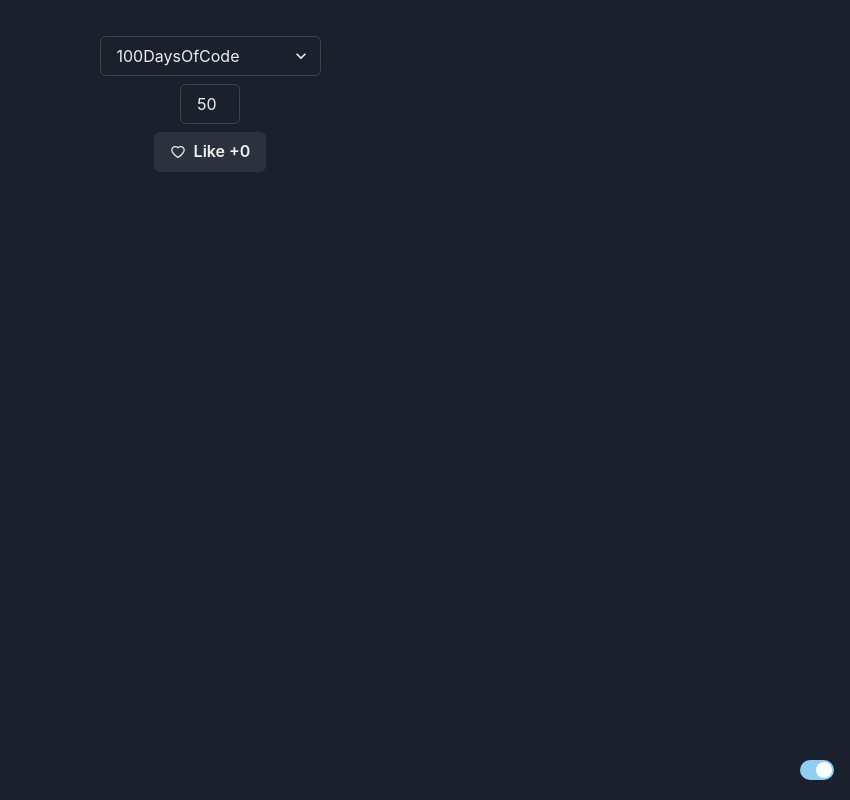
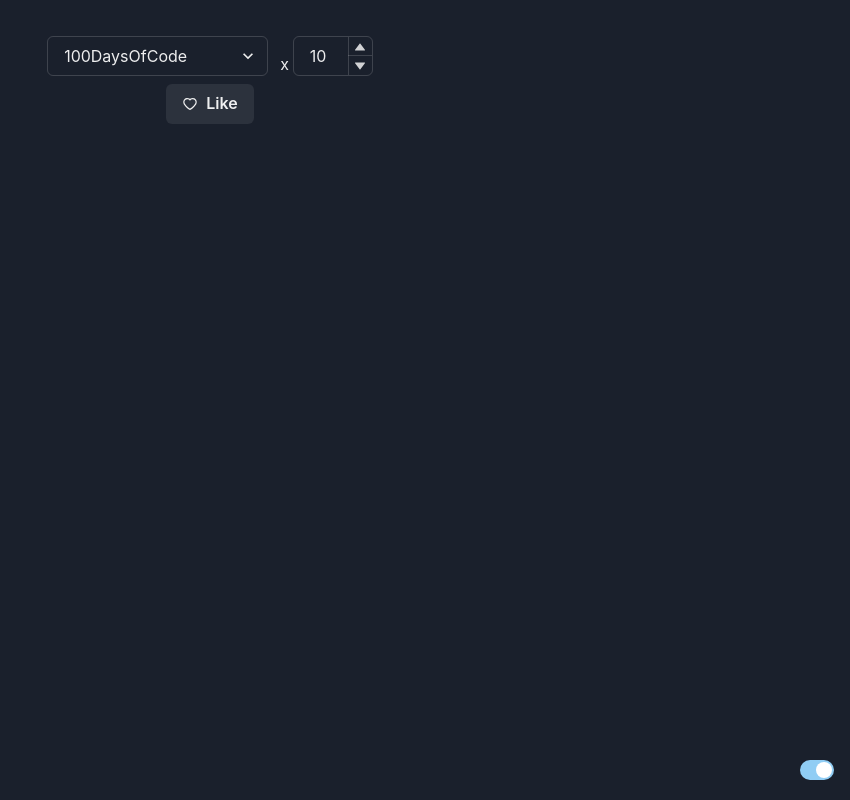
Before and after one commit to relaxedleaf/ClickToLikeTweets, a Next.js app: page / in a window 1280 px wide. Both pictures are taken after a click on the label 1247 px from the left and 770 px from the top of the page. Shown: the whole page, without its empty margins (430-1280 px from the left). Built offline with nearby package versions, Linux system fonts and the light colour scheme.

Commit message:
Implemented bulk mode

```diff
--- a/pages/index.tsx
+++ b/pages/index.tsx
@@ -10,6 +10,11 @@ import {
 	FormControl,
 	FormLabel,
 	Input,
+	NumberDecrementStepper,
+	NumberIncrementStepper,
+	NumberInput,
+	NumberInputField,
+	NumberInputStepper,
 	Select,
 	Stack,
 	StackDivider,
@@ -57,6 +62,7 @@ const Home = () => {
 	const prevNextToken = useRef(nextToken);
 	const toast = useToast();
 	const [clickMode, setClickMode] = useState<boolean>(true);
+	const [bulkLikeCount, setBulkLikeCount] = useState(10);
 
 	const handleLikeModeToggle = useCallback(() => {
 		setClickMode(!clickMode);
@@ -67,9 +73,13 @@ const Home = () => {
 			setQuery(evt.target.value);
 		}, []);
 
-	const handleLike = useCallback(() => {
+	const handleLikeBtnClick = useCallback(() => {
+		if (clickMode) {
 			setLikeCount(likeCount + 1);
-	}, [likeCount]);
+		} else {
+			handleApiCall({ count: bulkLikeCount });
+		}
+	}, [likeCount, bulkLikeCount, clickMode]);
 
 	useEffect(() => {
 		if (btnRef.current) {
@@ -77,38 +87,20 @@ const Home = () => {
 		}
 	}, [likedTweets]);
 
-	useMountedEffect(() => {
-		if (
-			query !== prevQuery.current ||
-			nextToken !== prevNextToken.current
-		) {
-			prevQuery.current = query;
-			prevNextToken.current = nextToken;
-			return;
-		}
-
-		const count = debouncedLikeCount - prevLikeCount.current;
-		if (count <= 0) {
-			return;
-		}
-
+	const handleApiCall = useCallback(
+		({ count }: { count: number }) => {
+			console.log(count);
 			const cloned = structuredClone(likedTweets);
-
-		let mounted = true;
-
-		//Make API Call
 			like({
 				query,
 				count,
 				nextToken,
 			})
 				.then((tweetsResponse) => {
-				if (mounted) {
 					setNextToken(tweetsResponse.nextToken);
 
 					//TODO: Maybe need to deal with duplicates idk
 					setLikedTweets([...cloned, ...tweetsResponse.tweets]);
-				}
 				})
 				.catch((err: AxiosError) => {
 					const data = err.response?.data as any;
@@ -122,13 +114,28 @@ const Home = () => {
 					}
 					console.log(err);
 				});
+		},
+		[likedTweets, query, nextToken]
+	);
+
+	useMountedEffect(() => {
+		if (
+			query !== prevQuery.current ||
+			nextToken !== prevNextToken.current
+		) {
+			prevQuery.current = query;
+			prevNextToken.current = nextToken;
+			return;
+		}
+		const count = debouncedLikeCount - prevLikeCount.current;
+		if (count <= 0) {
+			return;
+		}
+
+		handleApiCall({ count });
 
 		//Save prev like count
 		prevLikeCount.current = debouncedLikeCount;
-
-		return () => {
-			mounted = false;
-		};
 	}, [debouncedLikeCount, query, nextToken]);
 
 	const formattedDate = useMemo(() => {
@@ -187,34 +194,64 @@ const Home = () => {
 					>
 						<Flex>
 							<FormControl>
+								<Flex gap={3}>
+									<Flex>
 										<Select
 											defaultValue={defaultSelectValue}
 											onChange={handleSelectChange}
 										>
 											{searchWords.map((word, idx) => {
 												return (
-											<option key={idx}>{word}</option>
+													<option key={idx}>
+														{word}
+													</option>
 												);
 											})}
 										</Select>
+									</Flex>
+
+									{!clickMode && (
+										<Flex gap={1}>
+											<Flex alignSelf='flex-end'>x</Flex>
+											<Flex>
+												<NumberInput
+													defaultValue={bulkLikeCount}
+													value={bulkLikeCount}
+													min={1}
+													max={50}
+													width='80px'
+													onChange={(
+														valString,
+														valNumber
+													) => {
+														setBulkLikeCount(
+															valNumber
+														);
+													}}
+												>
+													<NumberInputField />
+													<NumberInputStepper>
+														<NumberIncrementStepper />
+														<NumberDecrementStepper />
+													</NumberInputStepper>
+												</NumberInput>
+											</Flex>
+										</Flex>
+									)}
+								</Flex>
 							</FormControl>
 						</Flex>
-						{!clickMode && (
-							<Flex mt={2}>
-								<FormControl display='flex' alignItems='center'>
-									<Input value={50} width='60px' />
-								</FormControl>
-							</Flex>
-						)}
-
 						<Flex mt={2}>
 							<Button
-								onClick={handleLike}
+								onClick={handleLikeBtnClick}
 								variant='solid'
 								leftIcon={<Icon as={AiOutlineHeart} />}
 								ref={btnRef}
 							>
-								Like +{likeCount - prevLikeCount.current}
+								Like{' '}
+								{clickMode && (
+									<>+{likeCount - prevLikeCount.current}</>
+								)}
 							</Button>
 						</Flex>
 					</Flex>
```
Lines whose indentation alone changed are shown as unchanged.
